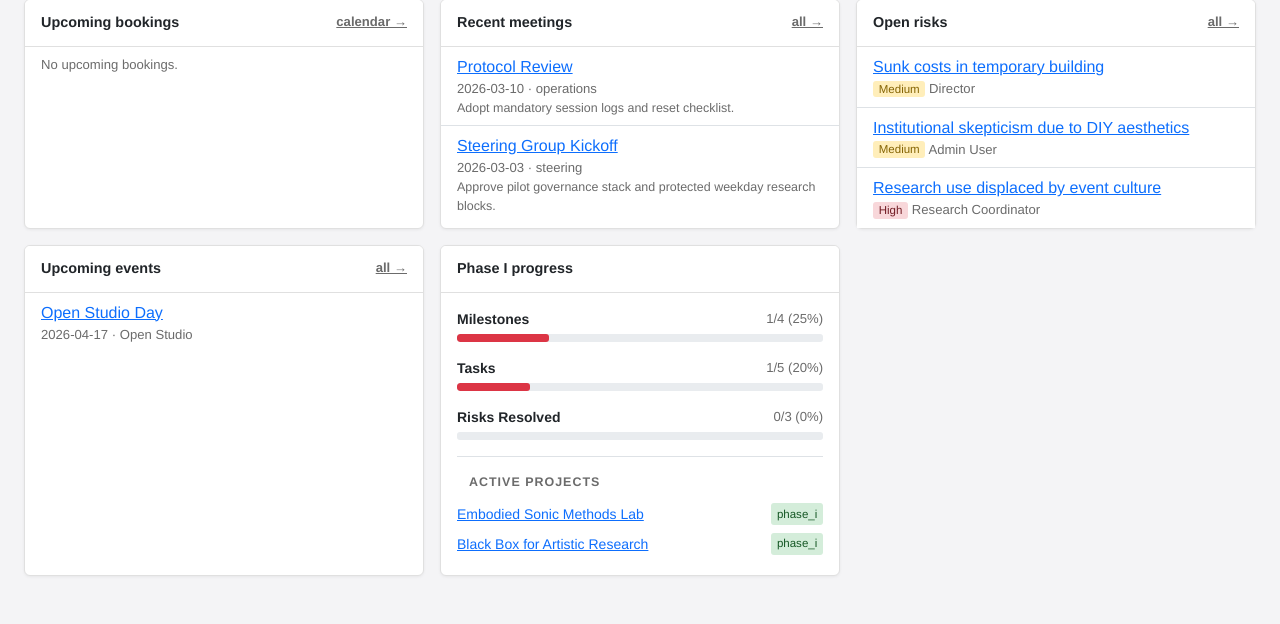
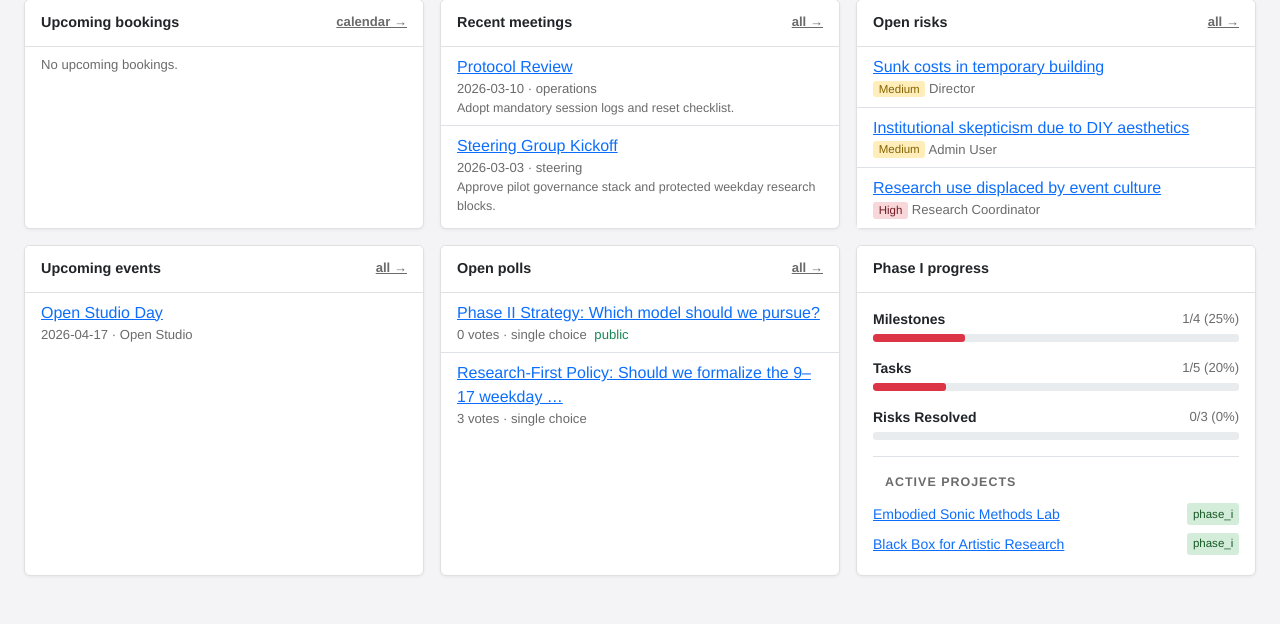
Before and after one commit to iorobertob/ideas-block-org, a Flask app: page / in a window 1280 px wide. Shown: the part 426-1050 px from the top of the page. Run offline with Flask 3, Linux system fonts and the light colour scheme; a user stored in the database is signed in.

Commit message:
Dashboard: open polls widget, overdue tasks stat; audit page-header; minor polish
- dashboard: open polls card widget, overdue_tasks stat replaces working_groups stat
- audit.html: consistent page-header with subtitle
- tasks route: passes now=date.today() for overdue comparison

Co-Authored-By: Claude Sonnet 4.6 <noreply@anthropic.com>

```diff
--- a/app/routes.py
+++ b/app/routes.py
@@ -539,6 +539,7 @@ def register_routes(app):
         risks = RiskRegister.query.filter(RiskRegister.status != 'closed').order_by(RiskRegister.severity.desc()).limit(4).all()
         upcoming_events = DisseminationEvent.query.filter(DisseminationEvent.event_date >= date.today()).order_by(DisseminationEvent.event_date.asc()).limit(3).all()
         my_tasks = Task.query.filter_by(assigned_to_id=current_user().id).filter(Task.status.in_(['todo', 'in_progress'])).order_by(Task.due_date.asc()).limit(5).all() if current_user() else []
+        open_polls = Poll.query.filter_by(status='open').order_by(Poll.id.desc()).limit(3).all()
         # Phase progress indicators
         ms_total = Milestone.query.count()
         ms_reached = Milestone.query.filter_by(status='reached').count()
@@ -554,7 +555,8 @@ def register_routes(app):
         }
         return render_template('dashboard.html', stats=stats, upcoming=upcoming, meetings=meetings,
                                risks=risks, upcoming_events=upcoming_events, my_tasks=my_tasks,
-                               phase_progress=phase_progress, active_projects=active_projects)
+                               phase_progress=phase_progress, active_projects=active_projects,
+                               open_polls=open_polls)
 
     # ── Auth ──
 
--- a/app/templates/dashboard.html
+++ b/app/templates/dashboard.html
@@ -153,6 +153,32 @@
   </div>
   {% endif %}
 
+  <!-- Open polls -->
+  {% if open_polls %}
+  <div class="col-md-6 col-xl-4">
+    <div class="card h-100">
+      <div class="card-header d-flex justify-content-between">
+        Open polls
+        <a href="{{ url_for('polls') }}" class="small-muted">all →</a>
+      </div>
+      <div class="card-body p-0">
+        <ul class="list-group list-group-flush">
+          {% for p in open_polls %}
+          <li class="list-group-item px-3 py-2">
+            <a class="primary-link d-block" href="{{ url_for('poll_detail', poll_id=p.id) }}">{{ p.title[:60] }}{% if p.title|length > 60 %}…{% endif %}</a>
+            <div class="small-muted">
+              {{ p.votes.count() }} vote{{ 's' if p.votes.count() != 1 }}
+              · {{ p.poll_type }} choice
+              {% if p.is_public %}<span class="text-success ms-1">public</span>{% endif %}
+            </div>
+          </li>
+          {% endfor %}
+        </ul>
+      </div>
+    </div>
+  </div>
+  {% endif %}
+
   <!-- Phase I progress -->
   <div class="col-md-6 col-xl-4">
     <div class="card h-100">
```
Also changed, not shown: app/templates/audit.html (+5 -2 lines).
